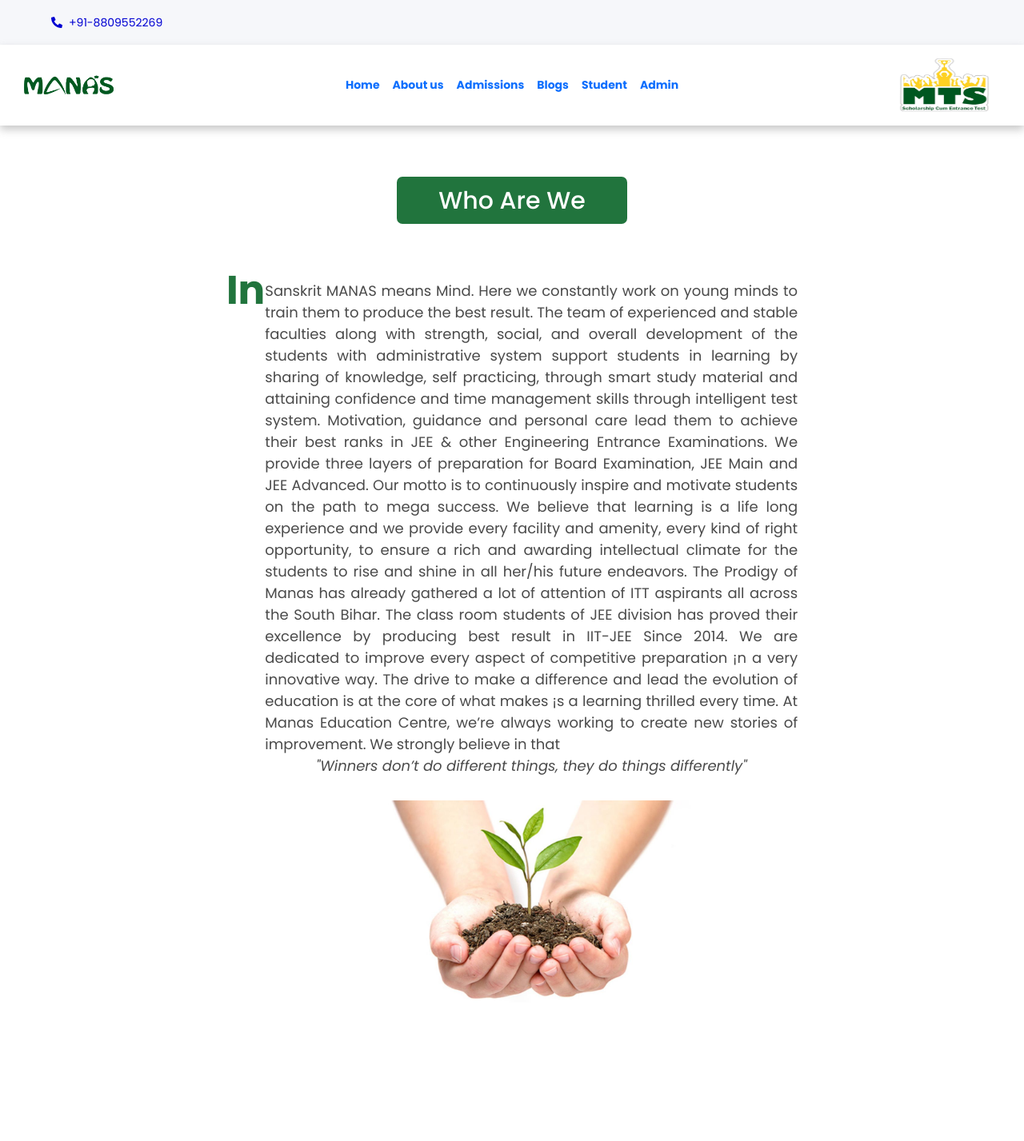
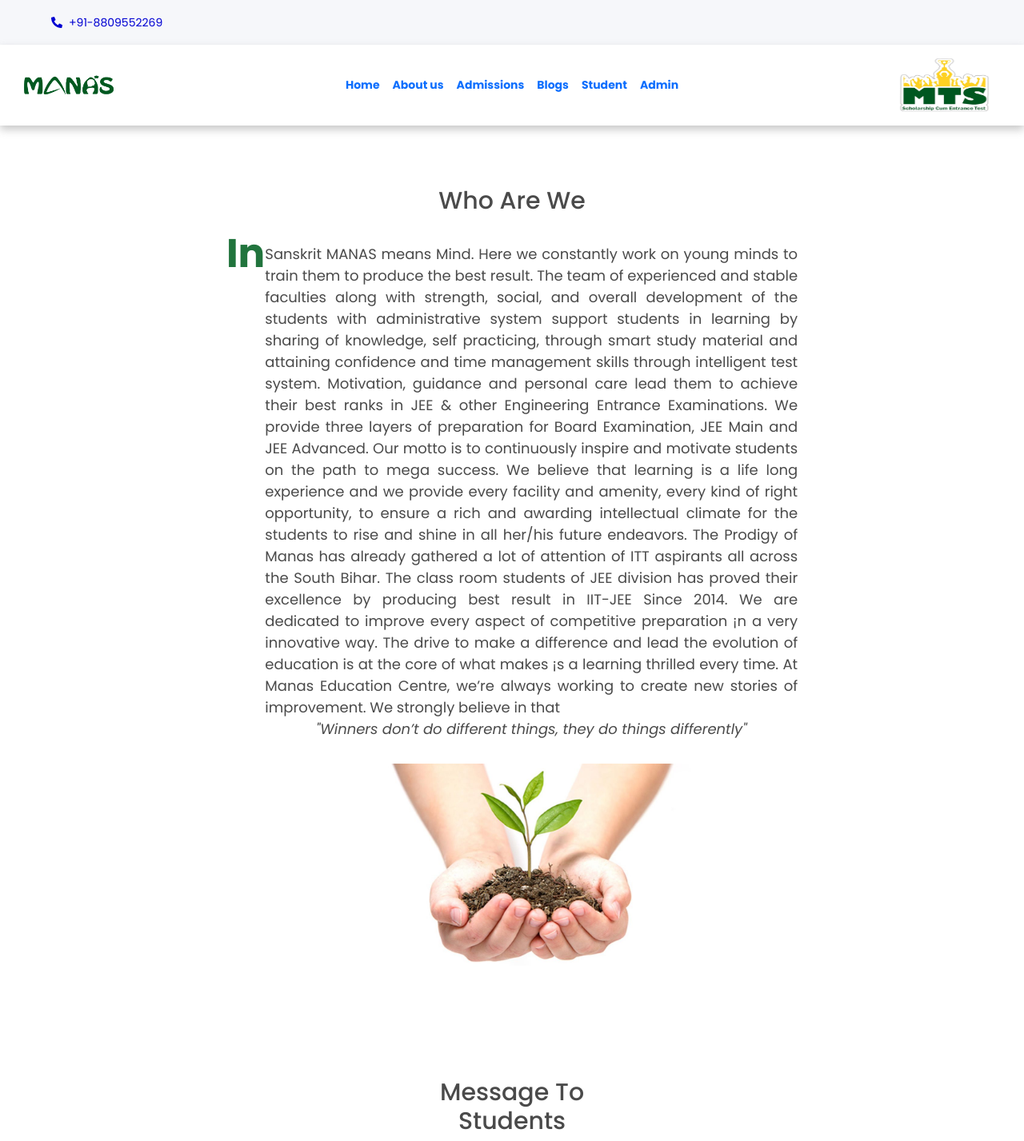
Before and after one commit to imf-ali/Manas-Frontend, a React (Create React App) app: page /about in a window 1280 px wide. Shown: the top 1427 px of the page at 80% size. Built offline with nearby package versions, Linux system fonts and the light colour scheme; the HTML template or start-up script is replaced by a standard one; a web font is replaced by a local one.

Commit message:
heading fixed

```diff
--- a/src/Components/WhoAreWe.js
+++ b/src/Components/WhoAreWe.js
@@ -62,7 +62,7 @@ const WhoAreWe = () => {
   const Description = () => {
     return (
       <div className={styles.whoarewe}>
-        <h2 className={styles.headingMessageToStudents}>Message to Students</h2>
+        <h2 className={styles.headingMessageToStudents}>Message To Students</h2>
         <div className={styles.description}>
           <div className={styles.paragraph}>
             <p>
--- a/src/Components/WhoAreWe.module.css
+++ b/src/Components/WhoAreWe.module.css
@@ -9,12 +9,12 @@
   margin-left: auto;
   margin-right: auto;
   font-size: 30px;
-  background-color: #21743d;
-  color: #fff;
   width:25%;
   padding: 1% 3%;
   border-radius: 7px;
   margin-bottom: 0;
+  margin-top: 0;
+  color: #4a4a4a;
 }
 .headingMessageToStudents{
   display: block;
@@ -24,11 +24,11 @@
   margin-right: auto;
   font-size: 30px;
   margin-top: 0;
-  background-color: #21743d;
-  color: #fff;
+  color: #4a4a4a;
   width:30%;
   padding: 1% 4%;
   border-radius: 7px;
+  margin-bottom: 0;
 }
 .headingWhyManas{
   display: block;
@@ -37,13 +37,12 @@
   margin-left: auto;
   margin-right: auto;
   font-size: 30px;
-  background-color: #21743d;
-  color: #fff;
   width:40%;
   padding: 1% 4%;
   border-radius: 7px;
   margin-top: 80px;
   margin-bottom: 60px;
+  color: #4a4a4a;
 }
 .description {
   display: flex;
@@ -51,7 +50,7 @@
 }
 .paragraph{
   display: flex;
-  padding: 4% 4%;
+  padding: 0% 4%;
   text-align: left;
   font-size: 18px;
   text-align: justify;
@@ -91,6 +90,7 @@
   margin-top: 30px;
   object-fit: contain;
   width: 60%;
+  margin-bottom: 0;
 }
 .teachersInfo{
   display: flex;
```
